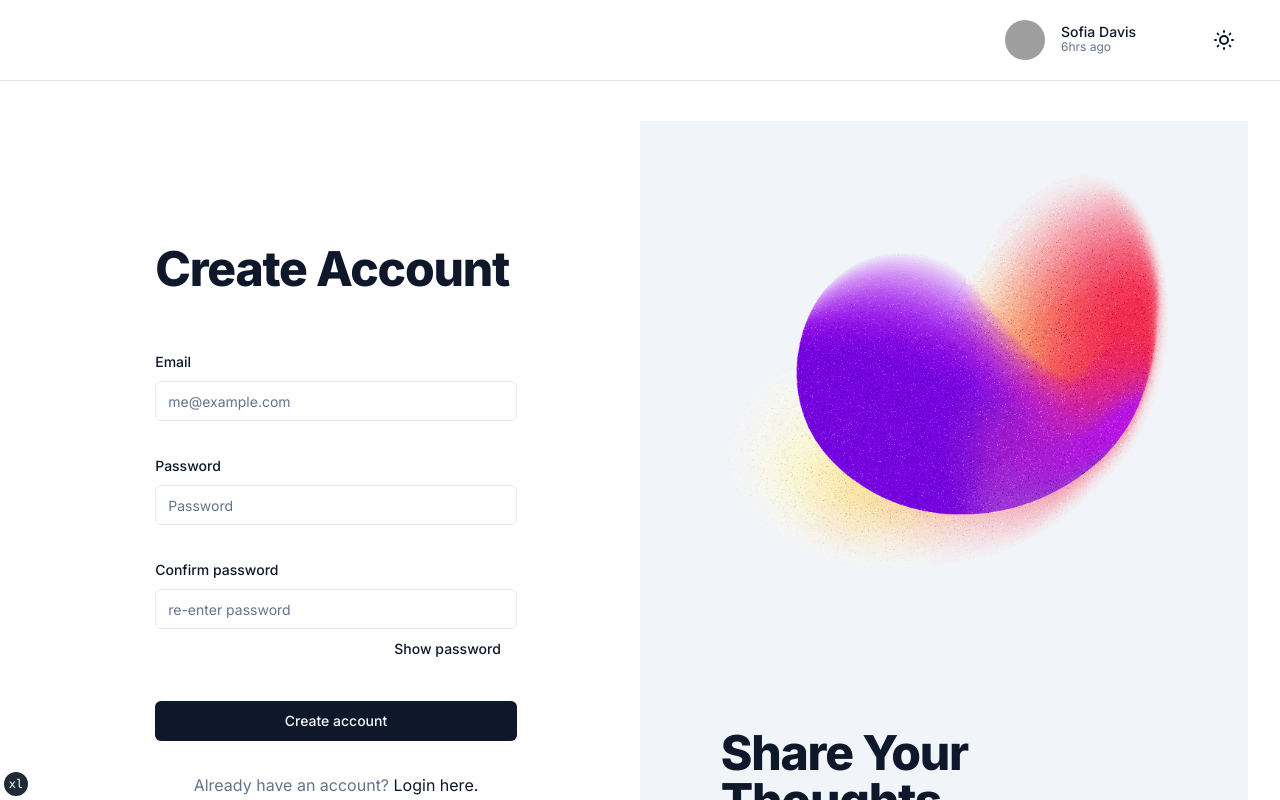
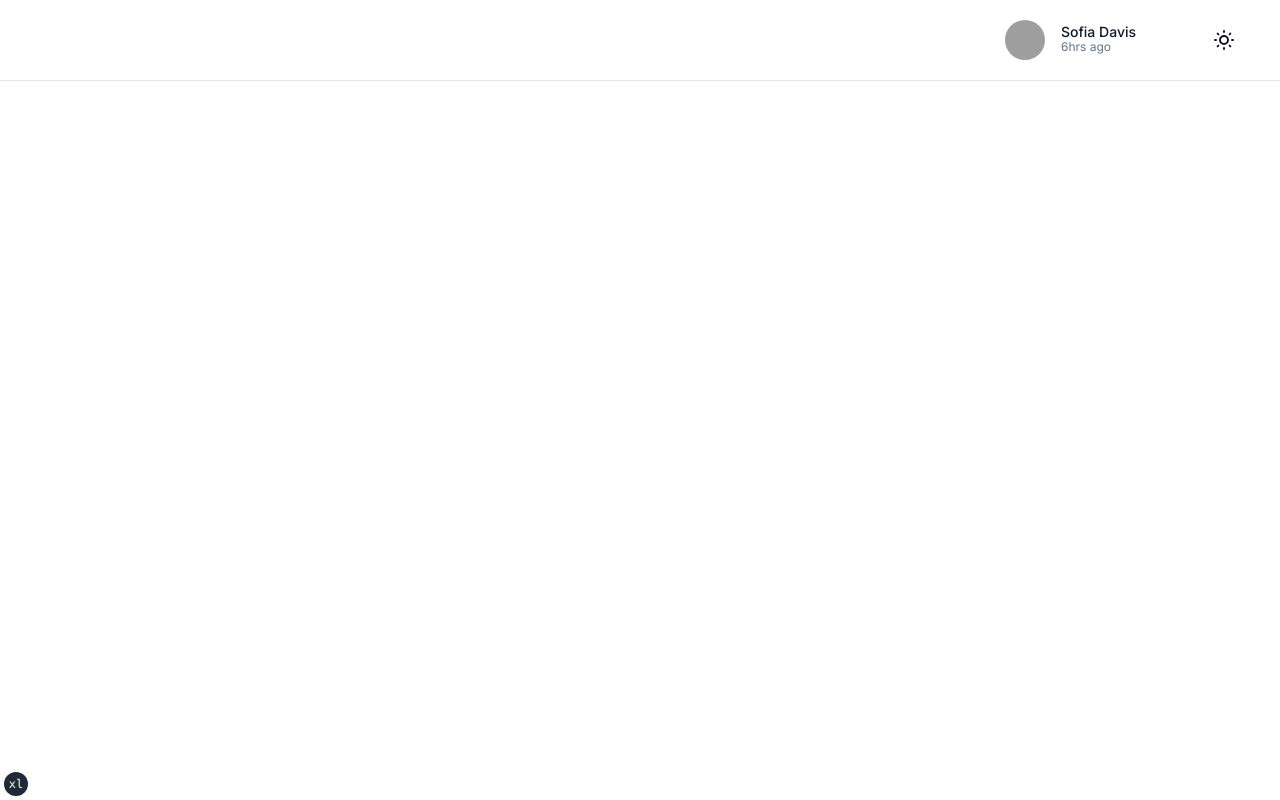
Before and after one commit to haramishra/mindly-appwrite, a Next.js app: page / in a window 1280 px wide. Shown: the top 800 px of the page. Built offline with nearby package versions, Linux system fonts and the light colour scheme; grey boxes are pictures that could not be loaded.

Commit message:
cleaned up

```diff
--- a/app/page.tsx
+++ b/app/page.tsx
@@ -12,7 +12,7 @@ export default function IndexPage() {
     <>
       <SiteHeader />
       <section className="container grid items-center gap-6 pb-8 pt-6 md:py-10">
-        <Register />
+        {/* <Register /> */}
       </section>
     </>
   )
```
